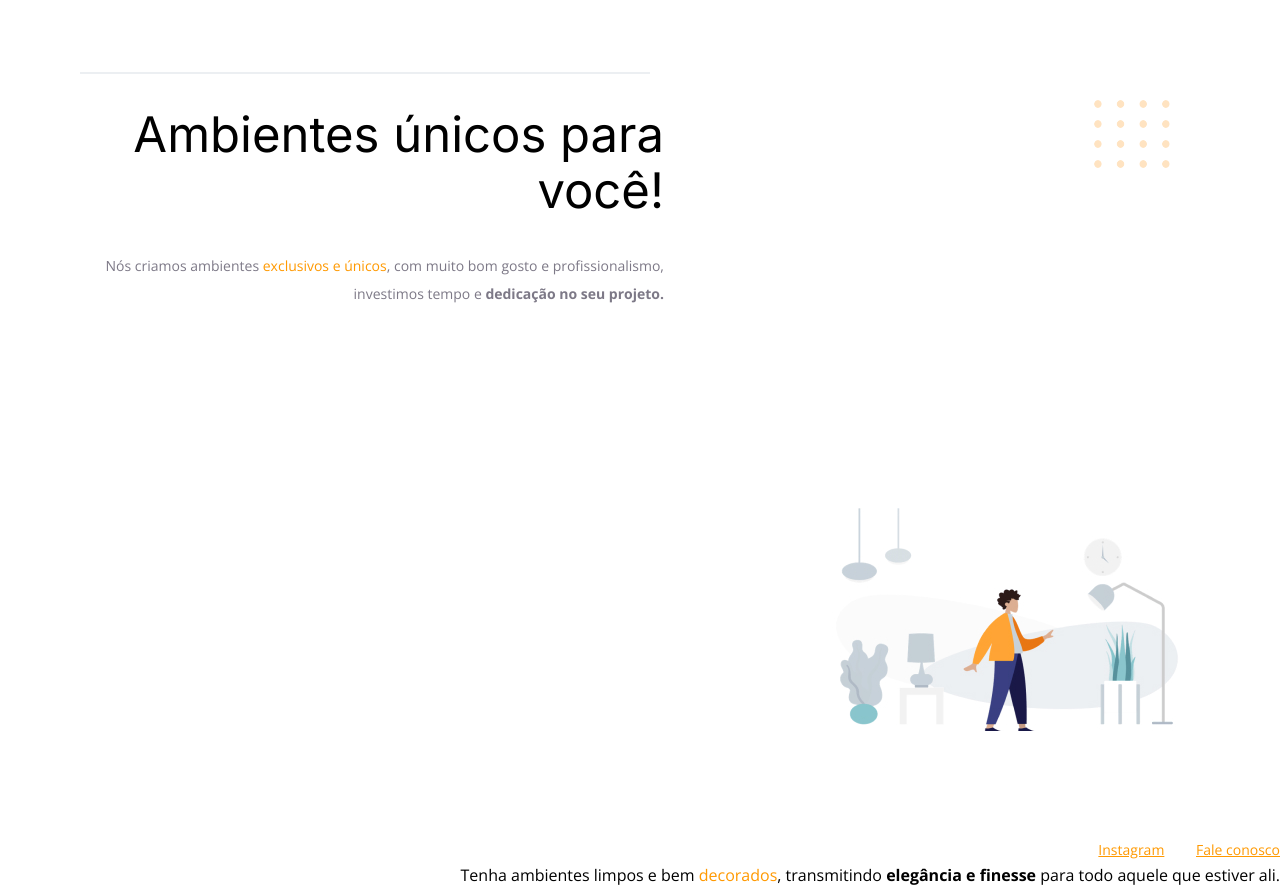
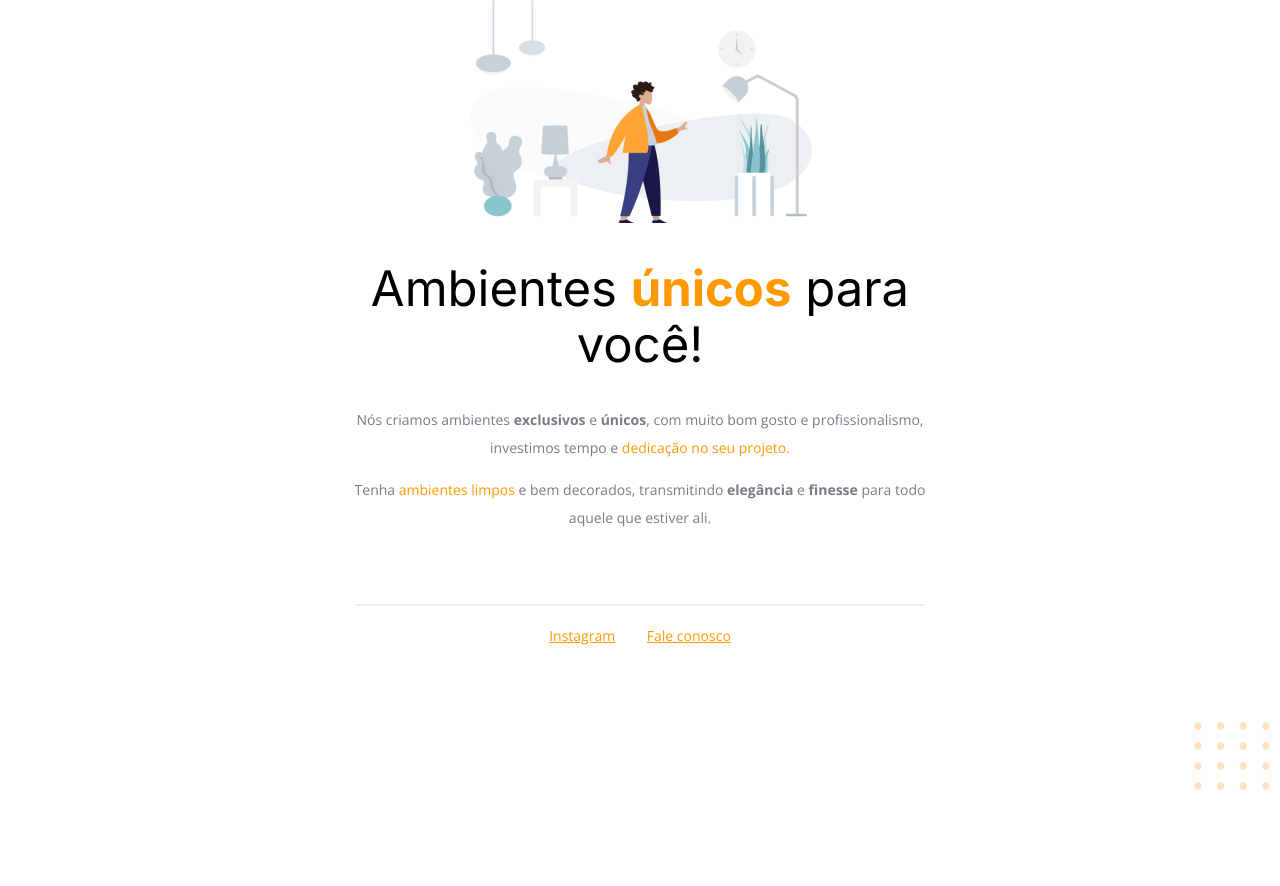
Before and after one commit to joeyanovich/explorer-stage2-desafio1, a plain HTML site: page index.html in a window 1280 px wide. After the commit the page ends 800 px from the top, so only its background shows below. Drawn offline with nearby package versions, Linux system fonts and the light colour scheme.

Commit message:
fix: solved problem proposal

```diff
--- a/index.html
+++ b/index.html
@@ -1,10 +1,8 @@
-<!-- Instrução que define o tipo do documento. -->
 <!DOCTYPE html>
 <html lang="pt-br">
-  <!-- Tag <head> contém as instruções para a página -->
-  <head>
+    <head>
     <link rel="preconnect" href="https://fonts.googleapis.com" />
-    <link rel="preconnect" href="https://fonts.gstatic.com" crossorigin />
+    <link rel="psreconnect" href="https://fonts.gstatic.com" crossorigin />
     <meta charset="UTF-8" />
     <meta name="viewport" content="width=device-width, initial-scale=1.0" />
     <title>Móveis customizados</title>
@@ -16,36 +14,36 @@
 
     <link rel="stylesheet" href="style.css" />
   </head>
-
-  <!-- Tag <body> é o corpo do documento, onde tem as informações que serão mostradas. -->
   <body>
     <div id="hero">
-      <div class="line"></div>
-      <h1>Ambientes únicos para você!</h1>
+      <img
+      src="images/img1.jpg"
+      alt="Desenho de uma pessoa vestindo uma camisa amarela em uma sala com Móveis"
+      />
+
+      <h1>Ambientes <span>únicos</span> para você!</h1>
       <p>
-        Nós criamos ambientes <span>exclusivos e únicos</span>, com muito
+        Nós criamos ambientes <strong>exclusivos</strong> e <strong>únicos</strong>, com muito
         bom gosto e profissionalismo, investimos tempo e
-        <strong>dedicação no seu projeto.</strong>
-
-        <br />
-        <br />
+        <span>dedicação no seu projeto.</span>
+      </p>
+      <p>
+        Tenha <span>ambientes limpos</span> e bem decorados, transmitindo
+        <strong>elegância</strong> e <strong>finesse</strong>
+        para todo aquele que estiver ali.
       </p>
     </div>
-    <img
-      src="images/img1.jpg"
-      alt="Desenho de uma pessoa vestindo uma camisa amarela em uma sala com Móveis"
-    />
+
 
     <div id="footer">
+      <div class="line"></div>
       <a target="_blank" href="https://instagram.com/moveisparavoce"
         >Instagram</a
       >
       <a href="mailto:contato@moveisparavoce.com">Fale conosco</a>
     </div>
 
-    Tenha ambientes limpos e bem <span>decorados</span>, transmitindo
-    <strong>elegância e finesse</strong>
-    para todo aquele que estiver ali.
+
 
     <img
       id="balls"
--- a/style.css
+++ b/style.css
@@ -1,16 +1,12 @@
 body {
   font-family: "Open Sans", sans-serif;
-  text-align: end;
+  text-align: center;
   margin: 0;
 }
 
 #hero {
     width: 592px;
-    margin: 72px;
-}
-
-img {
-    margin: 100px;
+    margin: auto;
 }
 
 h1 {
@@ -43,14 +39,15 @@ p, #footer {
 .line {
     width: 568px;
     height: 0;
-
-    margin: 0 8px;
+    margin: auto;
+    margin-top: 72px;
+    margin-bottom: 16px;
 
     border: 1px solid #ECEFF2;
 }
 
 #balls {
     position: fixed;
-    top: 0;
+    bottom: 0;
     right: 0;
 }
```
